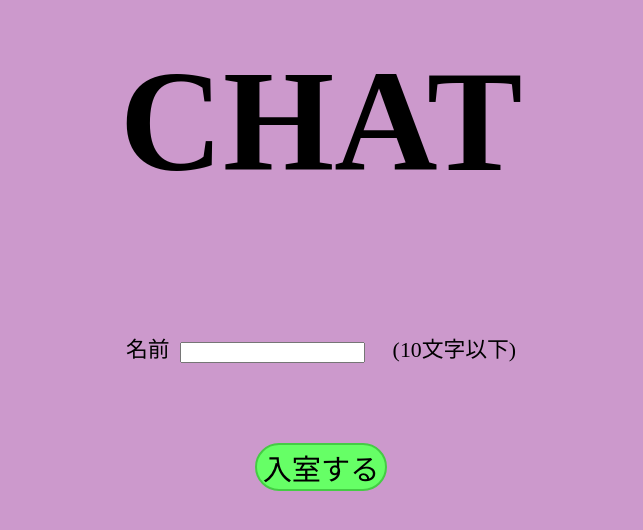
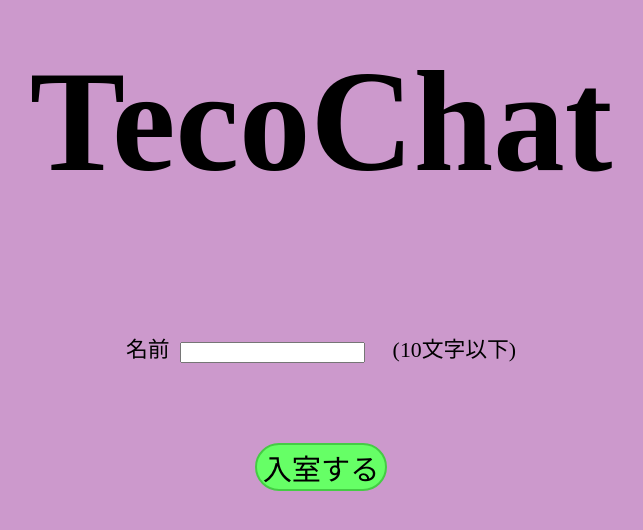
Before and after one commit to bearkuma/chat, a website: page index.html in a window 1280 px wide. Shown: the whole page, without its empty margins (319-962 px from the left). Drawn offline with Linux system fonts and the light colour scheme.

Commit message:
Update index.html

```diff
--- a/index.html
+++ b/index.html
@@ -7,7 +7,7 @@
 		<script src = "index.js"></script>
 	</head>
 	<body>
-		<h1>CHAT</h1>
+		<h1>TecoChat</h1>
 		<div id = "nameArea">
 			名前&nbsp;&nbsp;<input id = "name" type = "text"> &nbsp;&nbsp;&nbsp;&nbsp;(10文字以下)
 		</div>
```
